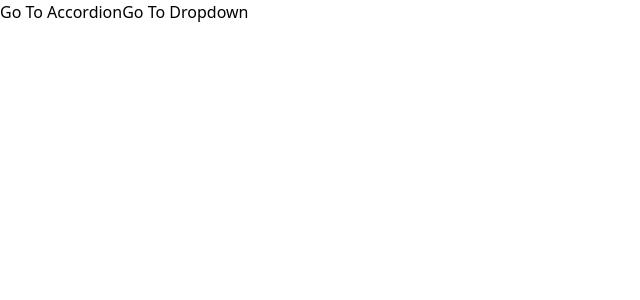
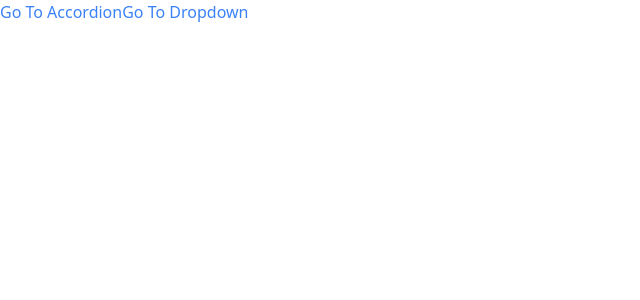
Before and after one commit to pwnrod/comps, a React (Create React App) app: page / in a window 1280 px wide. Shown: the top 300 px of the page, without its empty margins (0-640 px from the left). Built offline with nearby package versions, Linux system fonts and the light colour scheme.

Commit message:
refactor NavigationContext into a simple hook

```diff
--- a/src/components/Link.js
+++ b/src/components/Link.js
@@ -1,8 +1,10 @@
-import { useContext } from "react";
-import NavigationContext from "../context/navigation";
+import classnames from "classnames";
+import useNavigation from "../hooks/use-navigation";
 
 const Link = ({ to, children }) => {
-    const { navigate } = useContext(NavigationContext);
+    const { navigate } = useNavigation();
+
+    const classes = classnames("text-blue-500");
 
     const handleClick = (event) => {
         if (event.metaKey || event.ctrlkey) {
@@ -15,7 +17,7 @@
     };
 
     return (
-        <a href={to} onClick={handleClick}>
+        <a className={classes} href={to} onClick={handleClick}>
             {children}
         </a>
     );
--- a/src/components/Route.js
+++ b/src/components/Route.js
@@ -1,8 +1,7 @@
-import { useContext } from "react";
-import NavigationContext from "../context/navigation";
+import useNavigation from "../hooks/use-navigation";
 
 const Route = ({ path, children }) => {
-    const { currentPath } = useContext(NavigationContext);
+    const { currentPath } = useNavigation();
 
     if (path === currentPath) {
         return children;
--- /dev/null
+++ b/src/hooks/use-navigation.js
@@ -0,0 +1,8 @@
+import { useContext } from "react";
+import NavigationContext from "../context/navigation";
+
+const useNavigation = () => {
+    return useContext(NavigationContext);
+};
+
+export default useNavigation;
```
